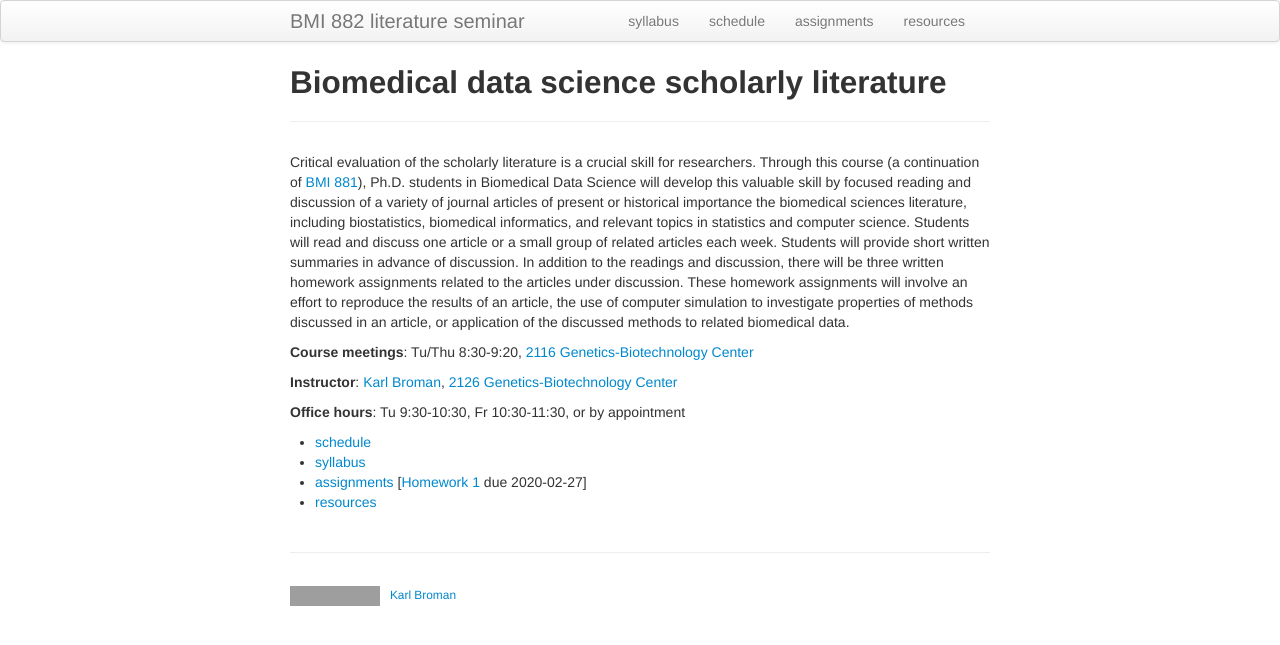
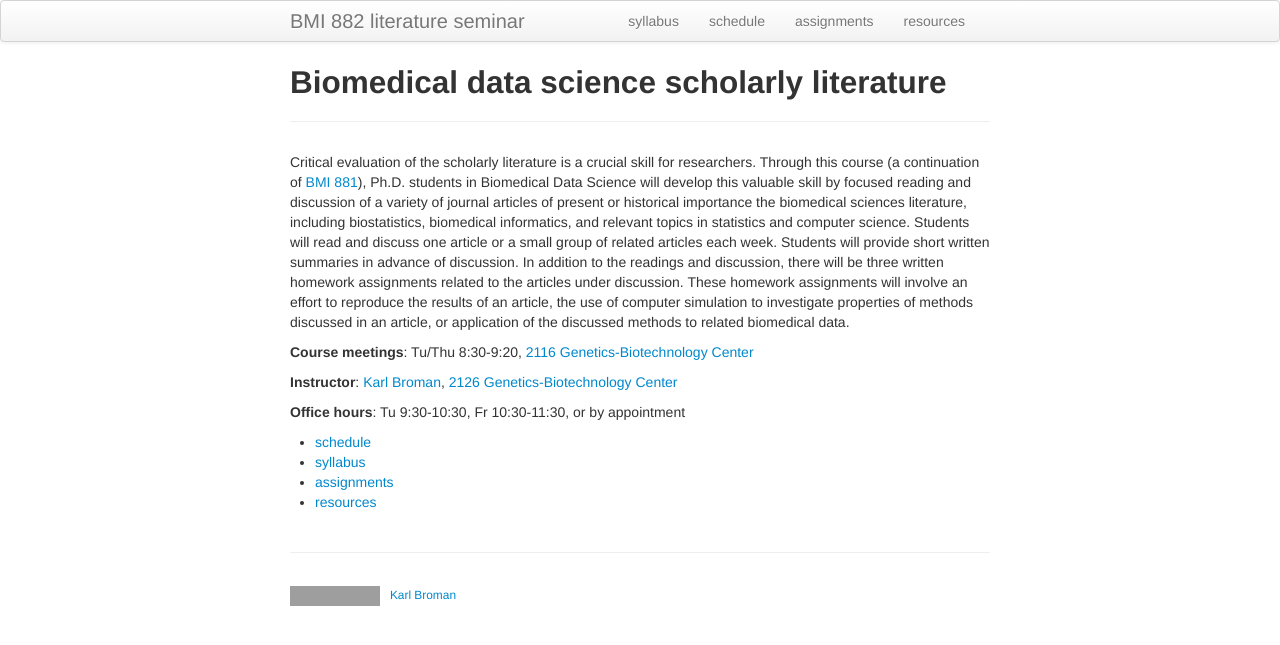
Before and after one commit to kbroman/BMI882_spring2023, a Jekyll site: the page built from index.md, in a window 1280 px wide. Shown: the top 645 px of the page. Built offline with Jekyll 4.4.1, drawn with Linux system fonts in a browser that asks for light colours; grey boxes are pictures that could not be loaded.

Commit message:
Remove hw 1 due date from front page

```diff
--- a/index.md
+++ b/index.md
@@ -30,5 +30,5 @@ biomedical data.
 
 - [schedule](schedule.html)
 - [syllabus](syllabus.html)
-- [assignments](assignments.html) \[[Homework 1](hw1.html) due 2020-02-27\]
+- [assignments](assignments.html)
 - [resources](resources.html)
```
